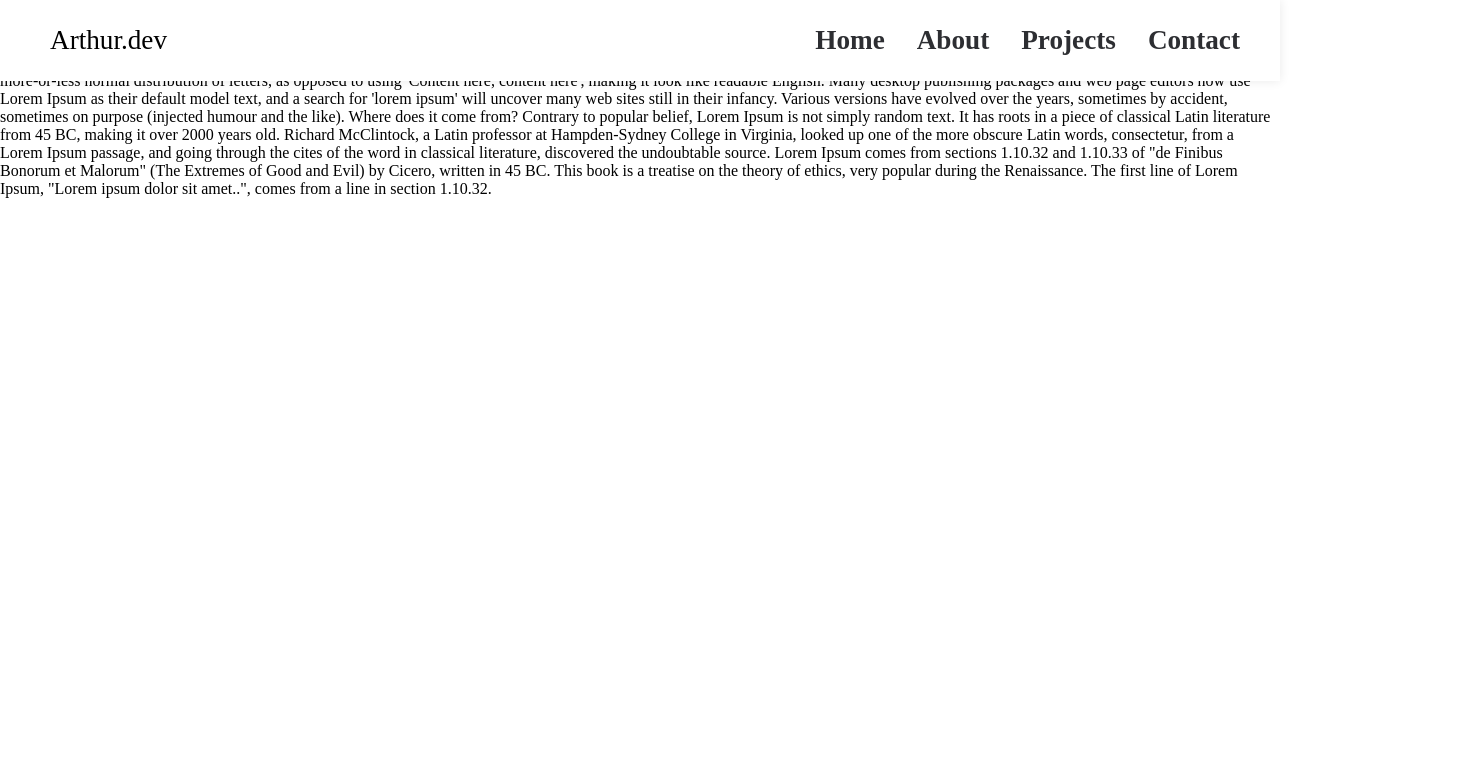
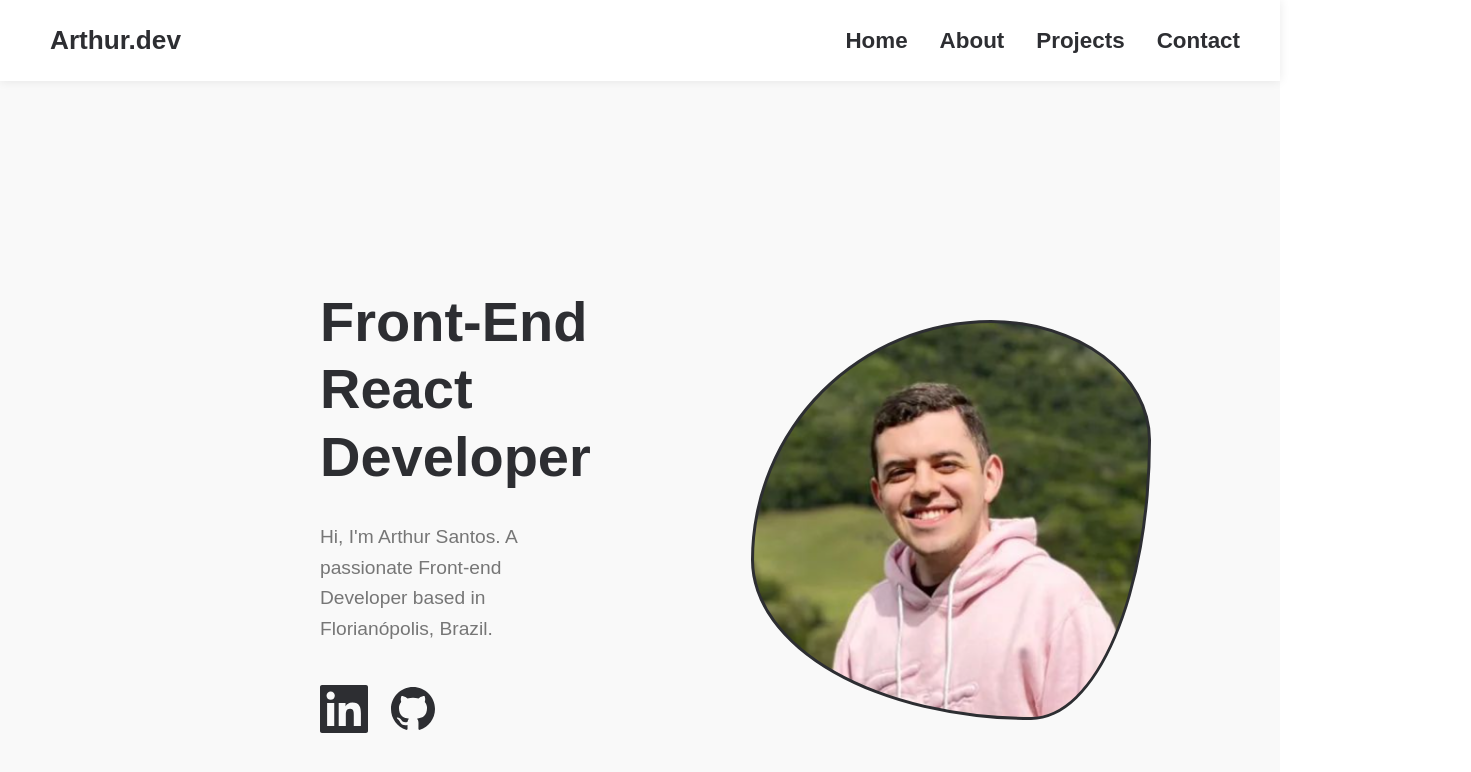
Before and after one commit to Arthur-Cyberpunk/siteportfolio, a React (Create React App) app: page / in a window 1280 px wide. Shown: the top 772 px of the page, 1471 px wide, since content can reach past the window. Built offline with nearby package versions, Linux system fonts and the light colour scheme.

Commit message:
first commit

```diff
--- a/package.json
+++ b/package.json
@@ -8,6 +8,7 @@
     "@testing-library/user-event": "^13.5.0",
     "react": "^18.2.0",
     "react-dom": "^18.2.0",
+    "react-icons": "^4.8.0",
     "react-scripts": "5.0.1",
     "sass": "^1.62.1",
     "web-vitals": "^2.1.4"
--- a/src/App.js
+++ b/src/App.js
@@ -1,41 +1,12 @@
 import Header from "./Components/Header";
+import Home from "./Components/Home";
 import "./styles/globals.scss";
 
 function App() {
   return (
     <div>
       <Header />
-      <p>
-        What is Lorem Ipsum? Lorem Ipsum is simply dummy text of the printing
-        and typesetting industry. Lorem Ipsum has been the industry's standard
-        dummy text ever since the 1500s, when an unknown printer took a galley
-        of type and scrambled it to make a type specimen book. It has survived
-        not only five centuries, but also the leap into electronic typesetting,
-        remaining essentially unchanged. It was popularised in the 1960s with
-        the release of Letraset sheets containing Lorem Ipsum passages, and more
-        recently with desktop publishing software like Aldus PageMaker including
-        versions of Lorem Ipsum. Why do we use it? It is a long established fact
-        that a reader will be distracted by the readable content of a page when
-        looking at its layout. The point of using Lorem Ipsum is that it has a
-        more-or-less normal distribution of letters, as opposed to using
-        'Content here, content here', making it look like readable English. Many
-        desktop publishing packages and web page editors now use Lorem Ipsum as
-        their default model text, and a search for 'lorem ipsum' will uncover
-        many web sites still in their infancy. Various versions have evolved
-        over the years, sometimes by accident, sometimes on purpose (injected
-        humour and the like). Where does it come from? Contrary to popular
-        belief, Lorem Ipsum is not simply random text. It has roots in a piece
-        of classical Latin literature from 45 BC, making it over 2000 years old.
-        Richard McClintock, a Latin professor at Hampden-Sydney College in
-        Virginia, looked up one of the more obscure Latin words, consectetur,
-        from a Lorem Ipsum passage, and going through the cites of the word in
-        classical literature, discovered the undoubtable source. Lorem Ipsum
-        comes from sections 1.10.32 and 1.10.33 of "de Finibus Bonorum et
-        Malorum" (The Extremes of Good and Evil) by Cicero, written in 45 BC.
-        This book is a treatise on the theory of ethics, very popular during the
-        Renaissance. The first line of Lorem Ipsum, "Lorem ipsum dolor sit
-        amet..", comes from a line in section 1.10.32.
-      </p>
+      <Home />
     </div>
   );
 }
--- a/src/Components/Header/index.js
+++ b/src/Components/Header/index.js
@@ -2,26 +2,26 @@ import "./styles.scss";
 
 const Header = () => {
   return (
-    <nav className="container">
-      <p className="logoName">Arthur.dev</p>
+    <nav className="containerHeader">
+      <h3 className="logoName">Arthur.dev</h3>
       <ul>
         <li>
-          <a className="options" href="https://www.google.com/">
+          <a className="options" href="#home">
             Home
           </a>
         </li>
         <li>
-          <a className="options" href="https://www.google.com/">
+          <a className="options" href="#about">
             About
           </a>
         </li>
         <li>
-          <a className="options" href="https://www.google.com/">
+          <a className="options" href="#projects">
             Projects
           </a>
         </li>
         <li>
-          <a className="options" href="https://www.google.com/">
+          <a className="options" href="#contact">
             Contact
           </a>
         </li>
--- a/src/Components/Header/styles.scss
+++ b/src/Components/Header/styles.scss
@@ -1,20 +1,21 @@
-.container {
+.containerHeader {
   align-items: center;
   background-color: #fff;
   box-shadow: 0 0 10px rgba(0,0,0,.09);
   display: flex;
-  font-size: 1.7rem;
+  justify-content: space-between;
+  font-size: 1.4rem;
+  width: 100%;
   height: auto;
-  justify-content: space-between;
-  left: 0;
   padding: 25px 40px 25px 50px;
   position: fixed;
   top: 0;
-  width: 100%;
+  left: 0;
   z-index: 200;
 
   .logoName {
-
+    color: #2d2e32;
+    cursor: pointer;
   }
 
   ul {
--- /dev/null
+++ b/src/Components/Home/index.js
@@ -0,0 +1,35 @@
+import { GrGithub, GrLinkedin } from "react-icons/gr";
+import "./styles.scss";
+
+const Home = () => {
+  return (
+    <section className="home">
+      <div className="containerHome">
+        <div className="info">
+          <div className="boxInfo">
+            <div className="homeInfo">
+              <h1>Front-End React Developer</h1>
+              <p>
+                Hi, I'm Arthur Santos. A passionate Front-end Developer based in
+                Florianópolis, Brazil.
+              </p>
+              <span>
+                <a>
+                  <GrLinkedin />
+                </a>
+                <a>
+                  <GrGithub />
+                </a>
+              </span>
+            </div>
+            <div>
+              <div className="profileImg"></div>
+            </div>
+          </div>
+        </div>
+      </div>
+    </section>
+  );
+};
+
+export default Home;
--- /dev/null
+++ b/src/Components/Home/styles.scss
@@ -0,0 +1,72 @@
+.home {
+  background-color: #f9f9f9;
+  display: flex;
+  height: 100vh;
+  width: 100%;
+
+    .containerHome{
+      margin: 0 auto;
+      max-width: 107rem;
+      padding: 0 20rem;
+    }
+
+    .info {
+      align-items: center;
+      display: flex;
+      gap: 10rem;
+      height: 65rem;
+      justify-content: center;
+    }
+
+    .boxInfo {
+      align-items: center;
+      display: flex;
+      gap: 10rem;
+      justify-content: center;
+    }
+
+    .homeInfo {
+
+      h1{
+        color: #2d2e32;
+        font-size: 3.5rem;
+        line-height: 1.2;
+        margin-bottom: 2rem;
+        margin-top: 2rem;
+      }
+
+      p{
+        color: #767676;
+        font-size: 1.2rem;
+        font-weight: 500;
+        line-height: 1.6;
+      }
+
+      span{
+        cursor: pointer;
+        display: flex;
+        gap: 1.3rem;
+        margin: 2.5rem 0;
+
+        a{
+          color: #2d2e32;
+          font-size: 3rem;
+        }
+      }
+    }
+
+    .profileImg{
+      -webkit-animation: morph 8s ease-in-out infinite;
+      animation: morph 8s ease-in-out infinite;
+      background-image: url(../../assets/profile.png);
+      background-position: 50%;
+      background-repeat: no-repeat;
+      background-size: cover;
+      border: 3px solid #2d2e32;
+      border-radius: 60% 40% 30% 70%/60% 30% 70% 40%;
+      height: 25rem;
+      position: relative;
+      transition: all 1s ease-in-out;
+      width: 25rem;
+    }
+}
--- a/src/styles/globals.scss
+++ b/src/styles/globals.scss
@@ -2,6 +2,7 @@
     margin: 0;
     padding: 0;
     box-sizing: border-box;
+    font-family: Mulish,sans-serif;
   }
 
   // p {
```
Also changed, not shown: src/assets/profile.png (added), 1 other file (tests, documents, lock files or other folders).
